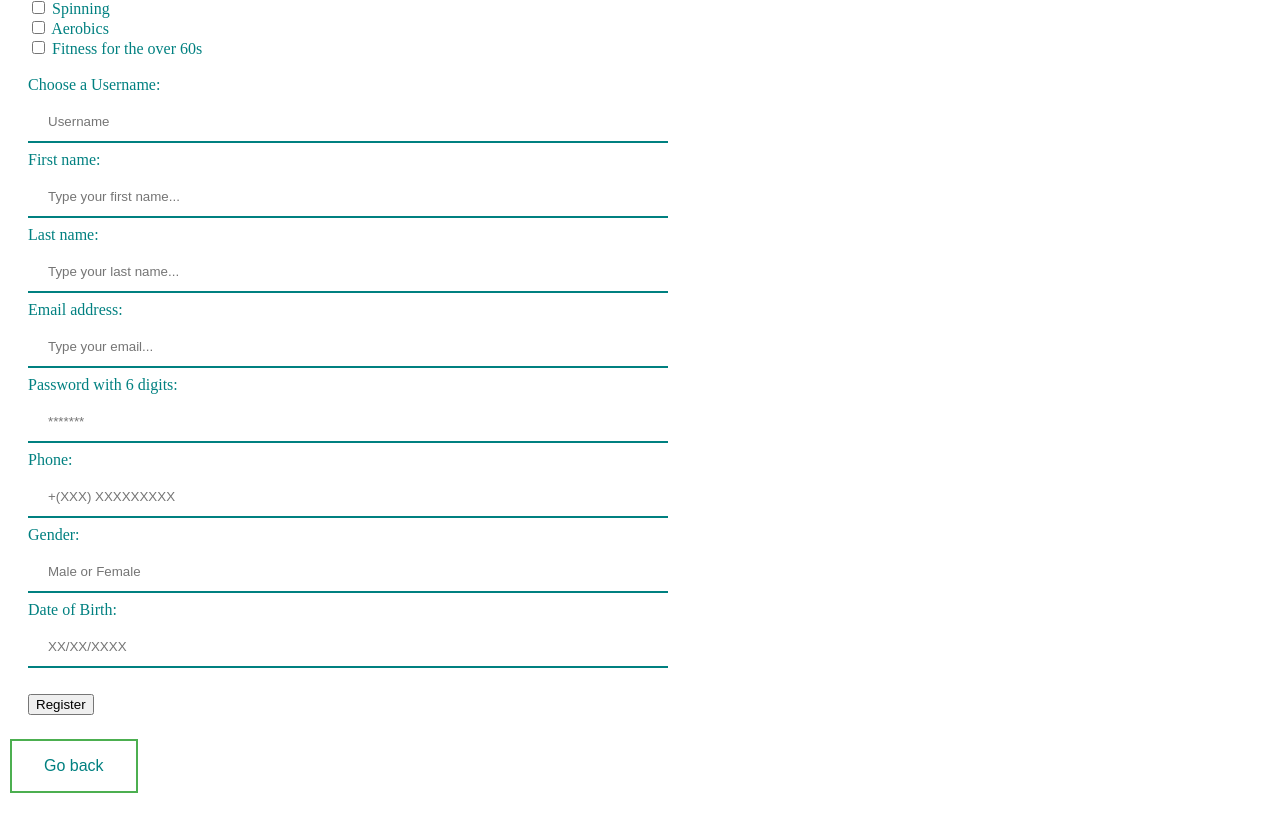
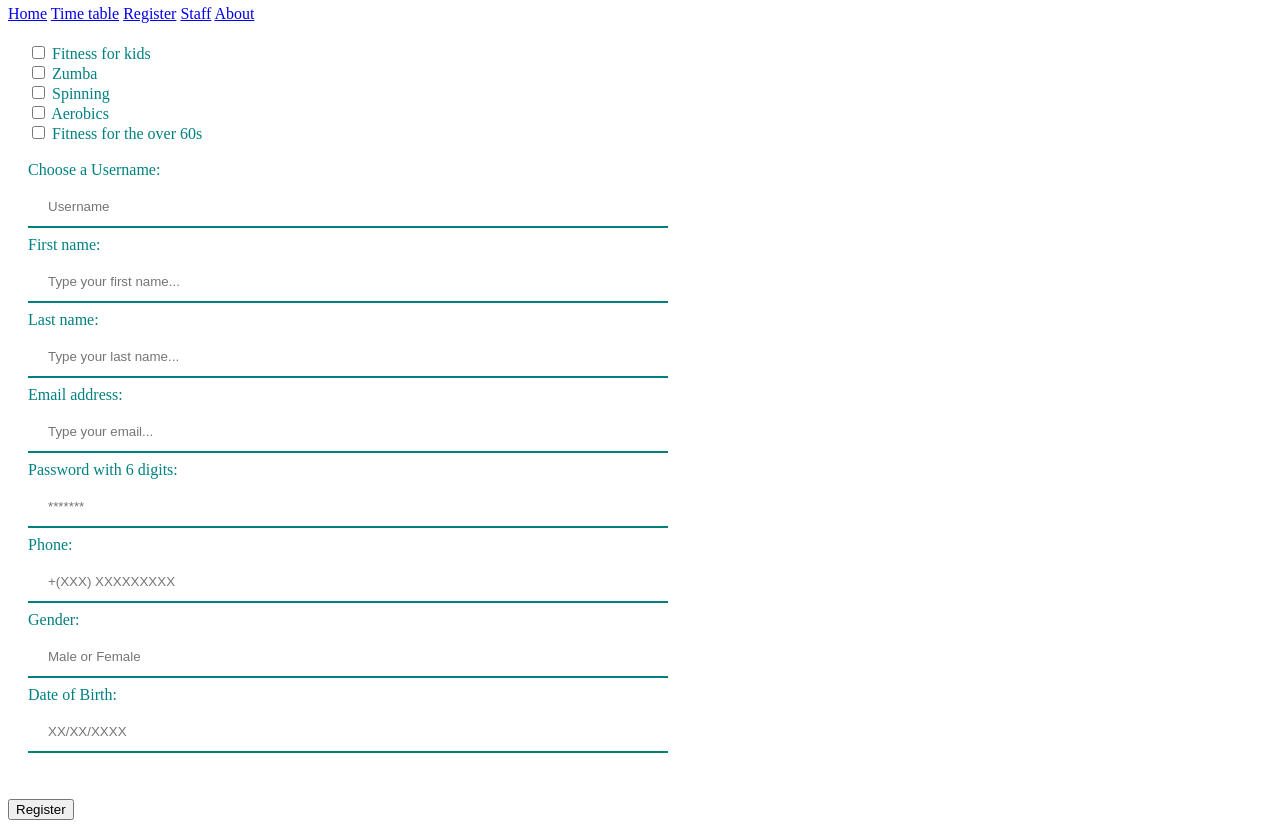
Before and after one commit to thiagosteps227/SmartGym, a plain HTML site: page WebContent/register.html in a window 1280 px wide. Shown: the part 122-950 px from the top of the page. Before the commit the page ends 927 px from the top, so only its background shows below. Drawn offline with Linux system fonts and the light colour scheme; files that its build step writes are made by us from their sources.

Commit message:
Update register.html

```diff
--- a/WebContent/register.html
+++ b/WebContent/register.html
@@ -10,8 +10,23 @@
 <body>
 	<header>
 		<h1>Register | SmartGym</h1>
+		<h2>...your smartest option!</h2>
 	</header>
 <section>
+	<div class="topnav">
+  		<a id="home" class="active" href="/SmartGym">Home</a>
+  		<a id="timetablePage" href="/SmartGym/rest/timetable">Time table</a>
+  		<a id="registerPage" href="/SmartGym/register.html">Register</a>
+  		<a id="staffPage" href="/SmartGym/staff.html">Staff</a>
+  		<a id="aboutPage" href="/SmartGym/about.html">About</a>
+	</div>
+	<div id="customerDiv">
+		<table id="customerTable">
+		<thead>
+		<tr><th>Username</th><th>User</th><th>Email</th><tr>
+		</table>
+	</div>
+
 	<div id="registerForm">
 
 		<input type="checkbox" class="activities" value="fitnessForKids">
@@ -42,13 +57,10 @@
 		 <input type="text" id="gender" placeholder="Male or Female"><br>
 		 <label for="dateOfBirth">Date of Birth:</label><br>
 		 <input type="text" id="dateOfBirth" placeholder="XX/XX/XXXX"><br><br>
+	</div>
+	<button class="buttons" id="registerButton">Register</button>
 
-		  <button id="registerButton">Register</button>
 
-	</div>
-	<form action="/SmartGym" type="get">
-		<input id="button" type="submit" value="Go back">
-	</form>
 </section>
 
 <footer>
```
Lines whose indentation alone changed are shown as unchanged.
